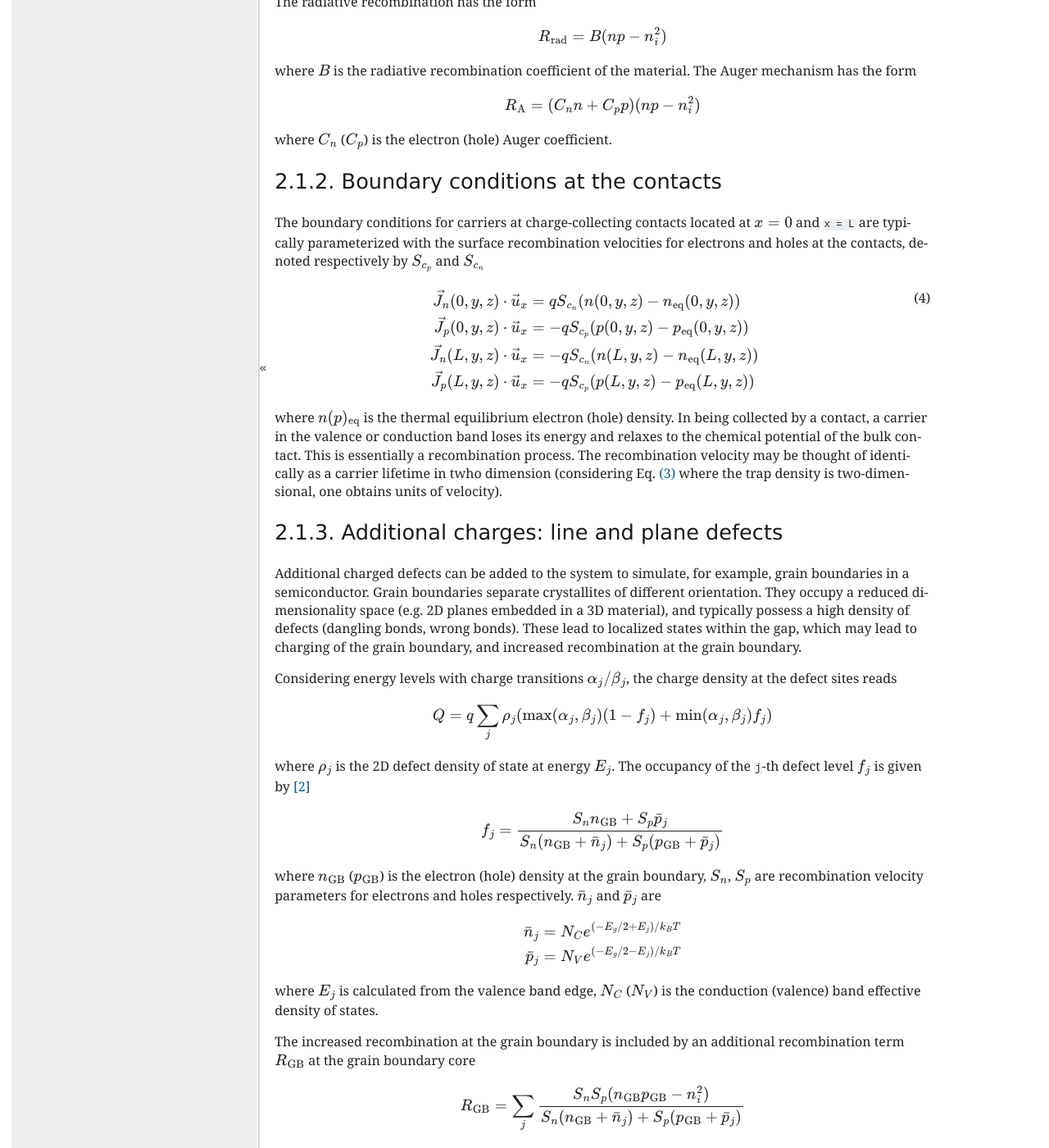
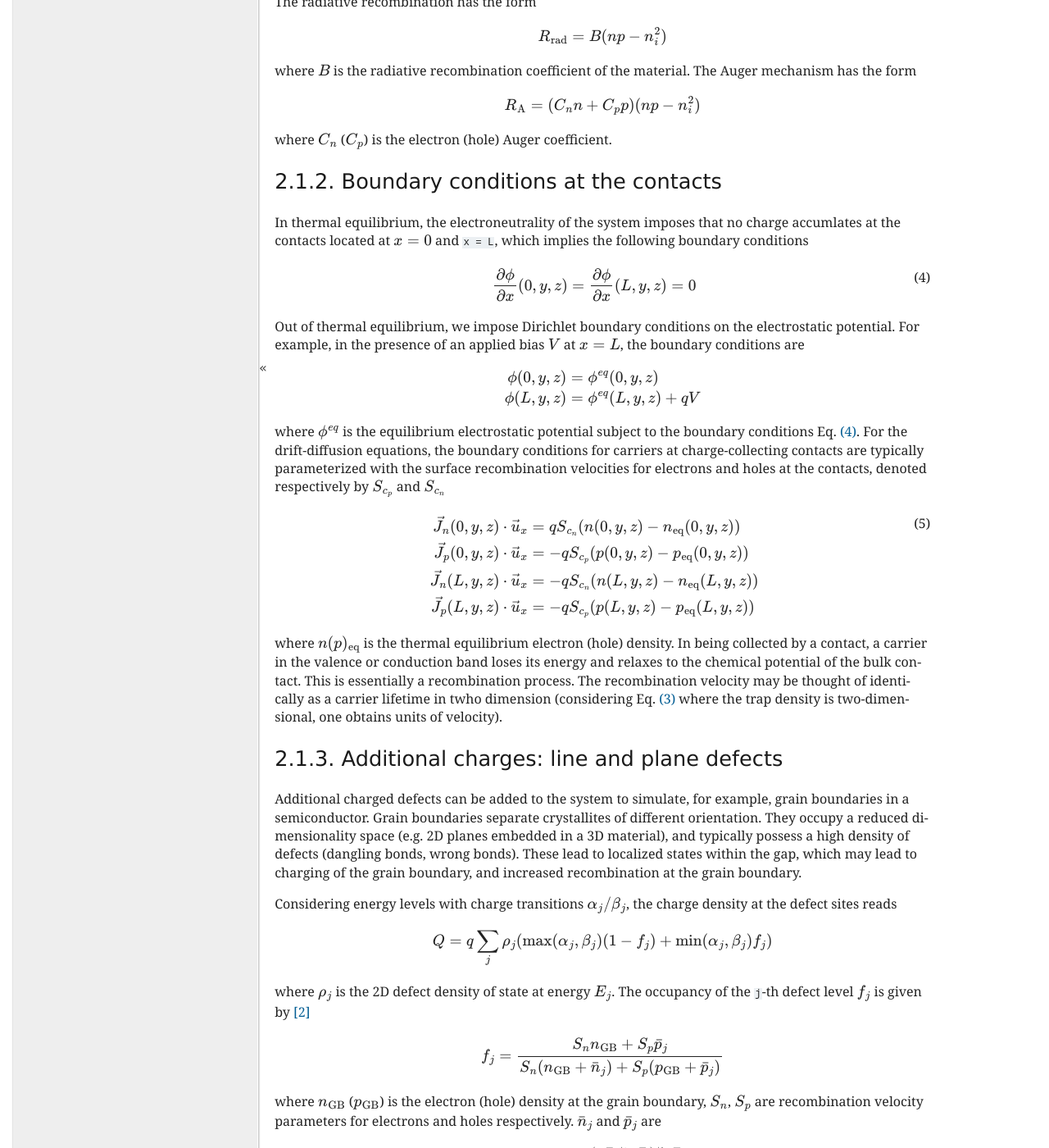
Before and after one commit to usnistgov/sesame, a Sphinx documentation site: the page built from doc/tutorial/intro.rst, in a window 1280 px wide and 1400 px high, scrolled down 1976 px. Shown: the whole window at 82% size. Built offline with Sphinx 7.4.7, drawn with Linux system fonts in a browser that asks for light colours; formulas are drawn with MathJax 3; cross-references to code outside the pages are shown as plain code.

Commit message:
boundary conditions on potential added to doc

```diff
--- a/doc/tutorial/intro.rst
+++ b/doc/tutorial/intro.rst
@@ -107,10 +107,28 @@ where :math:`C_n` (:math:`C_p`) is the electron (hole) Auger coefficient.
 
 Boundary conditions at the contacts
 ...................................
-The boundary conditions for carriers at charge-collecting contacts located at
-:math:`x=0` and `x = L` are typically
-parameterized with the surface recombination velocities for electrons and holes
-at the contacts, denoted respectively by :math:`S_{c_p}` and :math:`S_{c_n}`
+In thermal equilibrium, the electroneutrality of the system imposes that no
+charge accumlates at the contacts located at :math:`x=0` and `x = L`, which
+implies the following boundary conditions
+
+.. math::
+   \frac{\partial \phi}{\partial x}(0, y, z) = \frac{\partial \phi}{\partial x}(L, y, z) = 0
+   :label: bc1
+
+Out of thermal equilibrium, we impose Dirichlet boundary conditions on the
+electrostatic potential. For example, in the presence of an applied bias
+:math:`V` at :math:`x=L`, the boundary conditions are
+
+.. math::
+   \phi(0, y, z) &= \phi^{eq}(0,y,z)\\
+   \phi(L, y, z) &= \phi^{eq}(L,y,z) + qV
+
+where :math:`\phi^{eq}` is the equilibrium electrostatic potential subject to
+the boundary conditions Eq. :eq:`bc1`.
+For the drift-diffusion equations, the boundary conditions for carriers at
+charge-collecting contacts are typically parameterized with the
+surface recombination velocities for electrons and holes at the contacts,
+denoted respectively by :math:`S_{c_p}` and :math:`S_{c_n}`
 
 .. math::
    \vec{J}_n(0,y,z) \cdot \vec{u}_x &= qS_{c_n} (n(0,y,z) - n_{\rm eq}(0,y,z))\\
```
